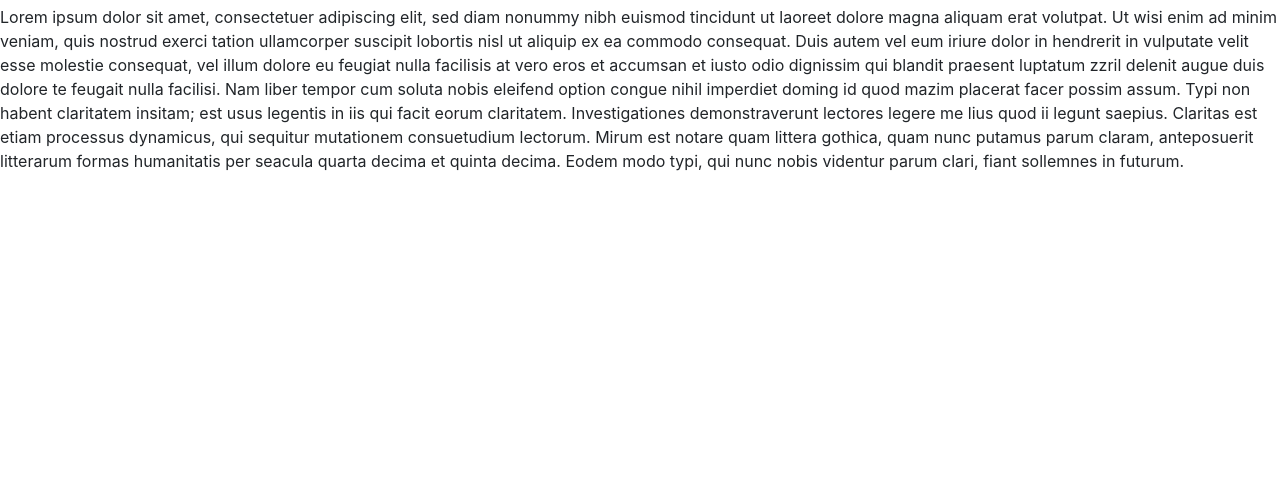
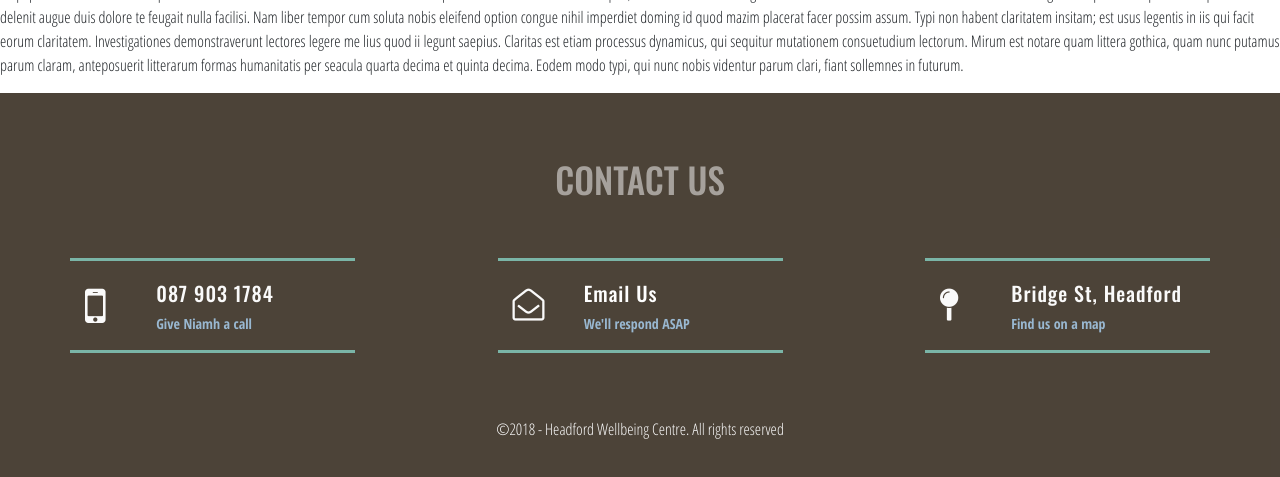
Before and after one commit to Code-Institute-Submissions/deevdz-milestone-project-1, a plain HTML site: page index.html in a window 1280 px wide. Shown: the part 779-1256 px from the top of the page. Before the commit the page ends 968 px from the top, so only its background shows below. Drawn offline with nearby package versions, Linux system fonts and the light colour scheme.

Commit message:
Setup Footer

```diff
--- a/assets/css/style.css
+++ b/assets/css/style.css
@@ -1,18 +1,16 @@
 @import url('https://fonts.googleapis.com/css?family=Open+Sans+Condensed:300,300i,700|Oswald:200,300,400,500,600,700');
+body {
+  font-family: 'Open Sans Condensed', sans-serif;
+}
 
 /*----- Style for Homepage Full Slider -----*/
-/*.carousel-item {
-  height: 100vh;
+.carousel-item {
+  height: 85vh;
   min-height: 300px;
-  background: no-repeat center center scroll;
-  -webkit-background-size: cover;
-  -moz-background-size: cover;
-  -o-background-size: cover;
-  background-size: cover;
-}*/
+}
 
 .carousel-item img {
-  height: 100vh;
+  height: 85vh;
   min-height: 300px;
   background: no-repeat center center scroll;
   -webkit-background-size: cover;
@@ -55,7 +53,6 @@
   color:#7ab5a7;
 }
 
-
 .navbar-light .navbar-toggler {
   color: rgba(255,255,255,0.9);
   border-color: rgba(255,255,255,0.9);
@@ -67,6 +64,18 @@
 
 #navbardrop {
   padding-top: 16px;
+}
+
+.dropdown-item {
+  font-family:'Oswald', sans-serif;
+  font-weight: 300;
+  color:#392f23;
+}
+
+.dropdown-item:focus, .dropdown-item:hover {
+  color: #392f23;
+  text-decoration: none;
+  background-color: rgba(153,184,209,0.3);
 }
 
 .facebook-nav-link {
@@ -94,6 +103,68 @@
 
 }
 
+/*-----Footer-----*/
+footer {
+    background:rgba(57,47,35,0.9);
+    color:#fafafa;
+    min-height: 120px;
+    margin:0;
+}
+
+.footer-space {
+    padding-top: 4.0625rem;
+    padding-bottom: 4.0625rem;
+}
+
+.footer-space h2 {
+  font-size: 2.2rem;
+  text-align: center;
+  padding-bottom: 50px;
+  font-family: 'Oswald';
+  font-weight: 500;
+  color: rgba(255,255,255,0.5);
+  text-transform: uppercase;
+}
+
+.footer-box {
+  border-top:solid 3px #7ab5a7;
+  border-bottom:solid 3px #7ab5a7;
+}
+
+.footer-box h4 {
+  font-size: 1.25rem;
+  font-family: 'Oswald', sans-serif;
+  letter-spacing: 1px;
+  padding-top: 20px;
+}
+
+.footer-box .fa-mobile {
+  font-size:48px;
+}
+
+.footer-box .fa-envelope-open-o {
+  font-size:32px;
+}
+
+.footer-box .fa-map-pin {
+   font-size:32px;
+}
+
+.footer-box a {
+  color:#ffffff;
+}
+
+.footer-box p {
+  color: #99b8d1;
+  font-weight: 700;
+  font-size:14px;
+}
+
+.footer-copyright {
+  padding-top:4rem;
+  text-align:center;
+}
+
 /*-----Mobile and Tablet Styles-----*/
 @media (min-width: 768px) {
 .navbar-brand.abs
--- a/index.html
+++ b/index.html
@@ -139,6 +139,55 @@
      in futurum.</p>
     </section>
     <footer>
+        <div class="container footer-space">
+            <div class="row justify-content-center">
+                <div class="col-12">
+                    <h2>Contact Us</h2>
+                </div>
+            </div>
+            <div class="row justify-content-md-between align-items-center">
+                 <div class="col-12 col-md-3 footer-box">
+                     <div class="row align-items-center">
+                         <div class="col-3">
+                             <i class="fa fa-mobile"></i>
+                         </div>
+                         <div class="col-9">
+                            <h4>087 903 1784</h4>
+                            <p>Give Niamh a call</p>
+                         </div>
+                     </div>
+                </div>
+                <div class="col-12 col-md-3 footer-box">
+                     <div class="row align-items-center">
+                         <div class="col-3">
+                             <i class="fa fa-envelope-open-o"></i>
+                         </div>
+                         <div class="col-9">
+                            <h4><a href="mailto:info@headfordwellbeingcentre.com">Email Us</a></h4>
+                            <p>We'll respond ASAP</p>
+                         </div>
+                     </div>
+                </div>
+                <div class="col-12 col-md-3 footer-box">
+                     <div class="row align-items-center">
+                         <div class="col-3">
+                             <i class="fa fa-map-pin"></i>
+                         </div>
+                         <div class="col-9">
+                            <h4>Bridge St, Headford</h4>
+                            <p>Find us on a map</p>
+                         </div>
+                     </div>
+                </div>
+
+            </div>
+            <div class="row justify-content-center">
+                <div class="col-12 footer-copyright">
+                    <p>&copy;2018 - Headford Wellbeing Centre. All rights reserved</p>
+                </div>
+            </div>
+
+        </div>
 
     </footer>
 </body>
```
Also changed, not shown: assets/images/headford-wellbeing-centre-logo-footer.png (added).
